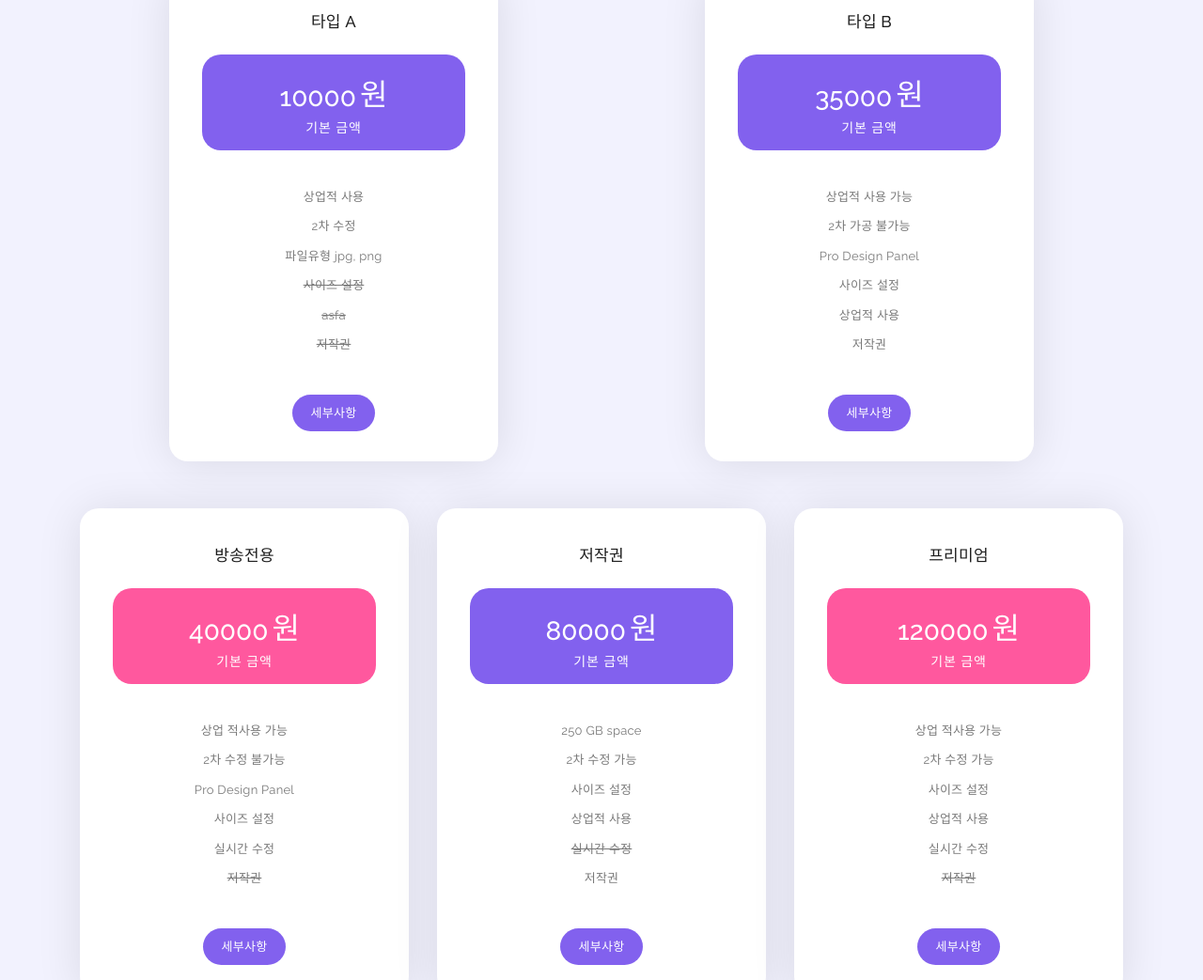
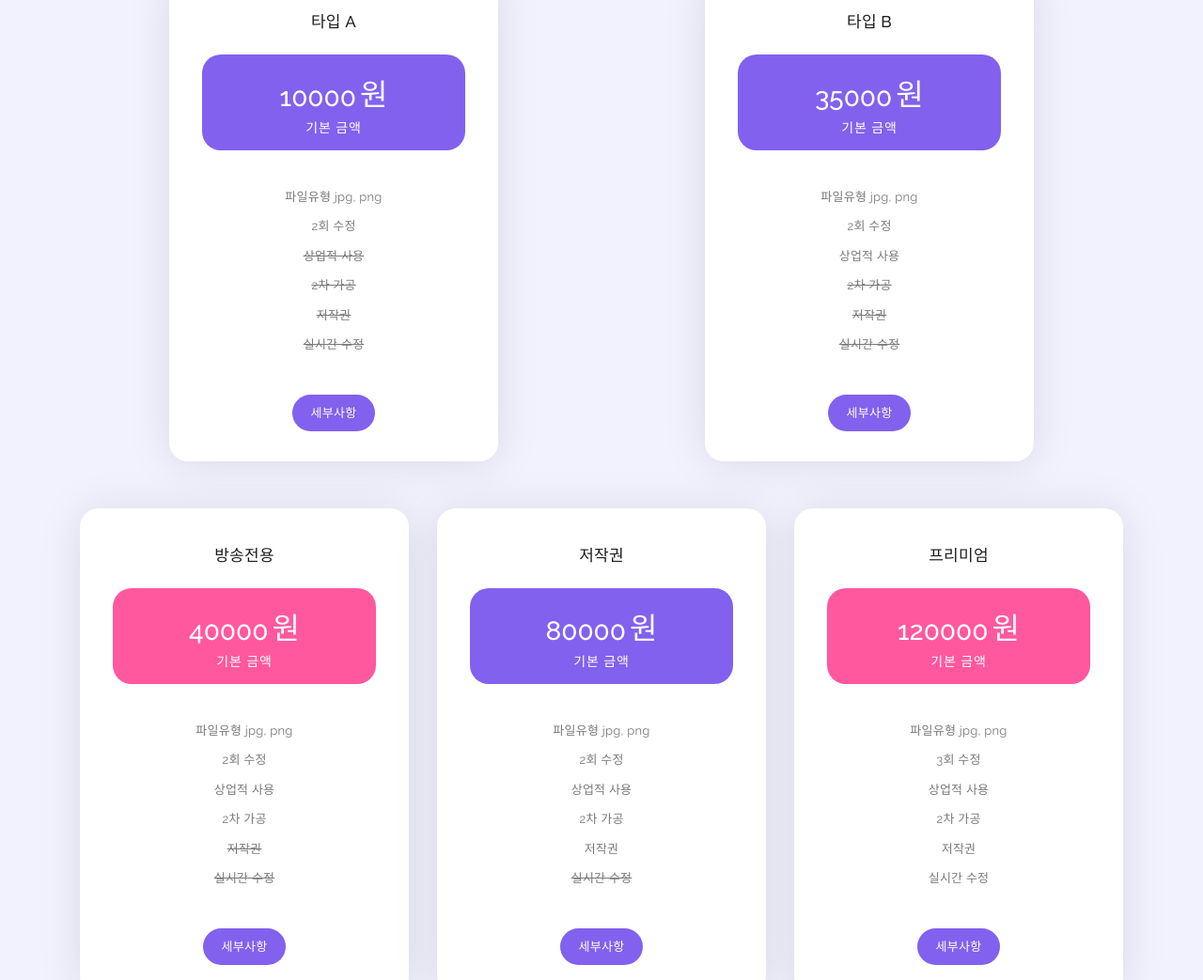
Before and after one commit to TWOJOB/leee, a plain HTML site: page price.html in a window 1280 px wide. Shown: the part 654-1697 px from the top of the page at 94% size. Drawn offline with Linux system fonts and the light colour scheme.

Commit message:
Add files via upload

```diff
--- a/price.html
+++ b/price.html
@@ -83,20 +83,20 @@ https://templatemo.com/tm-535-softy-pinko
                 <!-- ***** Mini Box Start ***** -->
                 <div class="row">
                     <div class="col-lg-2 col-md-3 col-sm-6 col-6 offset-xl-2">
-                        <a href="#" class="mini-box">
-                            <strong>타입 A</strong>
+                        <a href="price.html" class="mini-box">
+                            <strong>타입 선택</strong>
                             <span></span>
                         </a>
                     </div>
                     <div class="col-lg-2 col-md-3 col-sm-6 col-6 offset-xl-1">
                         <a href="#" class="mini-box">
-                            <strong>그림 종류</strong>
+                            <strong>그림 종류 선택</strong>
                             <span></span>
                         </a>
                     </div>
                     <div class="col-lg-2 col-md-3 col-sm-6 col-6 col-xl-2 offset-xl-1">
                         <a href="#" class="mini-box">
-                            <strong>상세 설정</strong>
+                            <strong>상세 선택</strong>
                             <span></span>
                         </a>
                     </div>
@@ -139,12 +139,12 @@ https://templatemo.com/tm-535-softy-pinko
                                 <span class="period">기본 금액</span>
                             </div>
                             <ul class="list">
-                                <li class="active">상업적 사용</li>
-                                <li class="active">2차 수정</li>
                                 <li class="active">파일유형 jpg, png</li>
-                                <li>사이즈 설정</li>
-                                <li>asfa</li>
+                                <li class="active">2회 수정</li>
+                                <li>상업적 사용</li>
+                                <li>2차 가공</li>
                                 <li>저작권</li>
+                                <li>실시간 수정</li>
                             </ul>
                         </div>
                         <div class="pricing-footer">
@@ -168,12 +168,12 @@ https://templatemo.com/tm-535-softy-pinko
                                 <span class="period">기본 금액</span>
                             </div>
                             <ul class="list">
-                                <li class="active">상업적 사용 가능</li>
-                                <li class="active">2차 가공 불가능</li>
-                                <li class="active">Pro Design Panel</li>
-                                <li class="active">사이즈 설정</li>
+                                <li class="active">파일유형 jpg, png</li>
+                                <li class="active">2회 수정</li>
                                 <li class="active">상업적 사용</li>
-                                <li class="active">저작권</li>
+                                <li>2차 가공</li>
+                                <li>저작권</li>
+                                <li>실시간 수정</li>
                             </ul>
                         </div>
                         <div class="pricing-footer">
@@ -196,12 +196,12 @@ https://templatemo.com/tm-535-softy-pinko
                                 <span class="period">기본 금액</span>
                             </div>
                             <ul class="list">
-                                <li class="active">상업 적사용 가능</li>
-                                <li class="active">2차 수정 불가능</li>
-                                <li class="active">Pro Design Panel</li>
-                                <li class="active">사이즈 설정</li>
-                                <li class="active">실시간 수정</li>
+                                <li class="active">파일유형 jpg, png</li>
+                                <li class="active">2회 수정</li>
+                                <li class="active">상업적 사용</li>
+                                <li class="active">2차 가공</li>
                                 <li>저작권</li>
+                                <li>실시간 수정</li>
                             </ul>
                         </div>
                         <div class="pricing-footer">
@@ -224,12 +224,12 @@ https://templatemo.com/tm-535-softy-pinko
                                 <span class="period">기본 금액</span>
                             </div>
                             <ul class="list">
-                                <li class="active">250 GB space</li>
-                                <li class="active">2차 수정 가능</li>
-                                <li class="active">사이즈 설정</li>
+                                <li class="active">파일유형 jpg, png</li>
+                                <li class="active">2회 수정</li>
                                 <li class="active">상업적 사용</li>
+                                <li class="active">2차 가공</li>
+                                <li class="active">저작권</li>
                                 <li>실시간 수정</li>
-                                <li class="active">저작권</li>
                             </ul>
                         </div>
                         <div class="pricing-footer">
@@ -252,12 +252,12 @@ https://templatemo.com/tm-535-softy-pinko
                                 <span class="period">기본 금액</span>
                             </div>
                             <ul class="list">
-                                <li class="active">상업 적사용 가능</li>
-                                <li class="active">2차 수정 가능</li>
-                                <li class="active">사이즈 설정</li>
+                                <li class="active">파일유형 jpg, png</li>
+                                <li class="active">3회 수정</li>
                                 <li class="active">상업적 사용</li>
+                                <li class="active">2차 가공</li>
+                                <li class="active">저작권</li>
                                 <li class="active">실시간 수정</li>
-                                <li>저작권</li>
                             </ul>
                         </div>
                         <div class="pricing-footer">
```
Also changed, not shown: index.html (+2 -2 lines).
